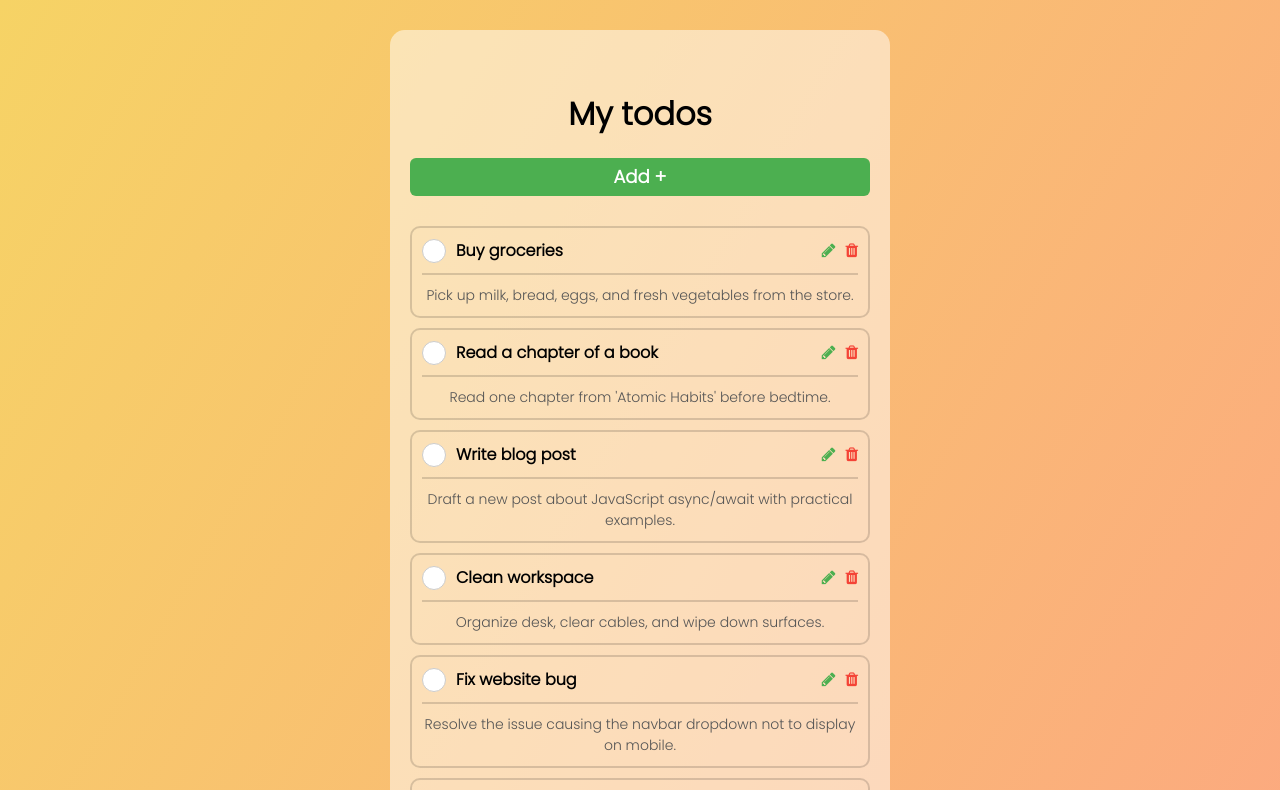
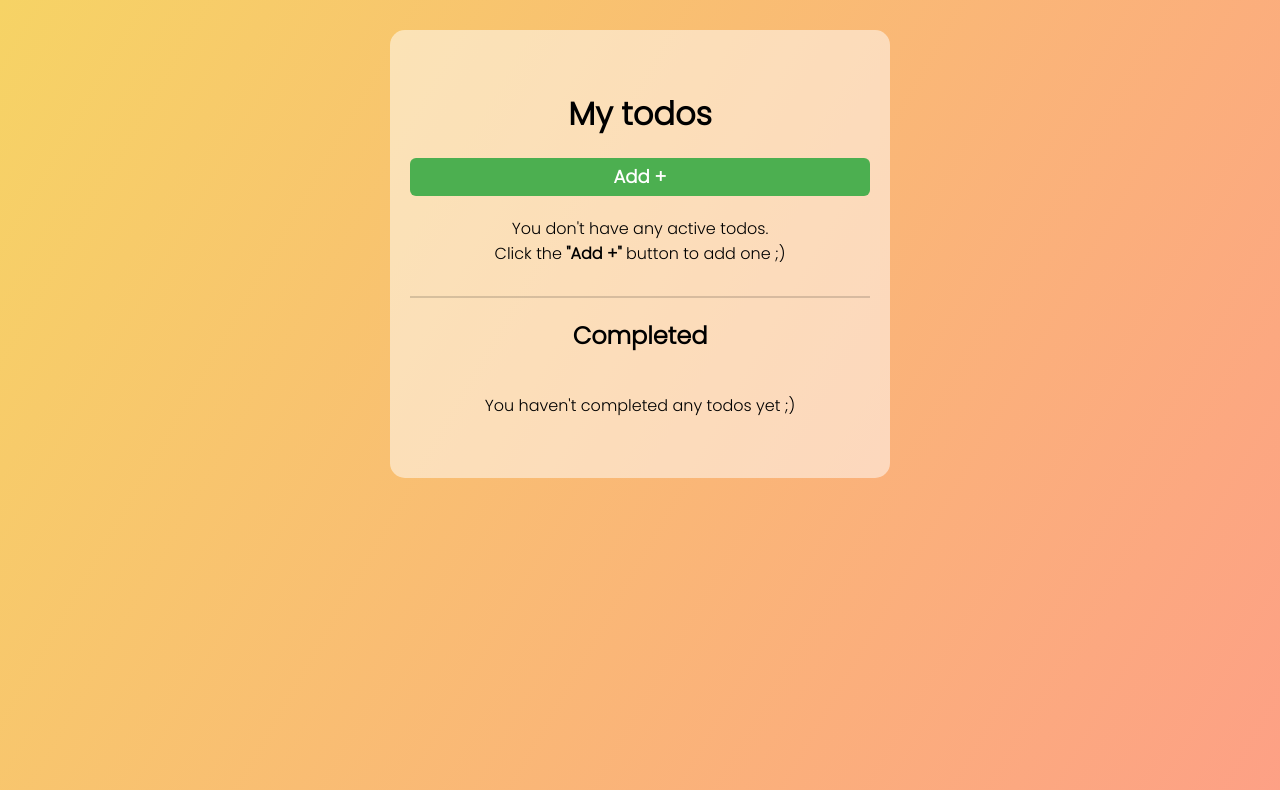
Before and after one commit to luAr26101/todo-app, a React (Create React App) app: page / in a window 1280 px wide. Shown: the top 790 px of the page. Built offline with nearby package versions, Linux system fonts and the light colour scheme.

Commit message:
Add some conditional rendering.

```diff
--- a/src/App.jsx
+++ b/src/App.jsx
@@ -81,7 +81,7 @@ function App() {
     title: "",
     description: "",
   };
-  const [todos, setTodos] = useState(TODOS_MOCK);
+  const [todos, setTodos] = useState([]);
   const [isModalOpen, setIsModalOpen] = useState(false);
   const [formData, setFormData] = useState(initialFormData);
   const completedTodos = todos.filter((todo) => todo.completed === true);
--- a/src/components/active-todos/ActiveTodos.jsx
+++ b/src/components/active-todos/ActiveTodos.jsx
@@ -6,7 +6,8 @@ function ActiveTodos(props) {
   const { todos, updateStatus, deleteTodo, openModal } = props;
   return (
     <>
-      {todos.map((todo) => (
+      {todos.length > 0 ? (
+        todos.map((todo) => (
           <TodoItem
             key={todo.id}
             {...todo}
@@ -14,7 +15,15 @@ function ActiveTodos(props) {
             deleteTodo={deleteTodo}
             openModal={openModal}
           />
-      ))}
+        ))
+      ) : (
+        <div>
+          <p>You don't have any active todos.</p>
+          <p>
+            Click the <strong>"Add +"</strong> button to add one ;)
+          </p>
+        </div>
+      )}
     </>
   );
 }
--- a/src/components/completed-todos/CompletedTodos.jsx
+++ b/src/components/completed-todos/CompletedTodos.jsx
@@ -6,7 +6,8 @@ function CompletedTodos(props) {
   const { todos, updateStatus, deleteTodo, openModal } = props;
   return (
     <>
-      {todos.map((todo) => (
+      {todos.length > 0 ? (
+        todos.map((todo) => (
           <TodoItem
             key={todo.id}
             {...todo}
@@ -14,7 +15,10 @@ function CompletedTodos(props) {
             deleteTodo={deleteTodo}
             openModal={openModal}
           />
-      ))}
+        ))
+      ) : (
+        <p>You haven't completed any todos yet ;)</p>
+      )}
     </>
   );
 }
--- a/src/components/todo-form/TodoForm.jsx
+++ b/src/components/todo-form/TodoForm.jsx
@@ -11,7 +11,6 @@ import { generateUUID } from "../../helpers";
 function TodoForm(props) {
   const { addTodo, updateTodo, closeModal, data } = props;
   const { id } = data;
-  console.log(id);
 
   const [formData, setFormData] = useState({
     title: data.title,
```
Lines whose indentation alone changed are shown as unchanged.
